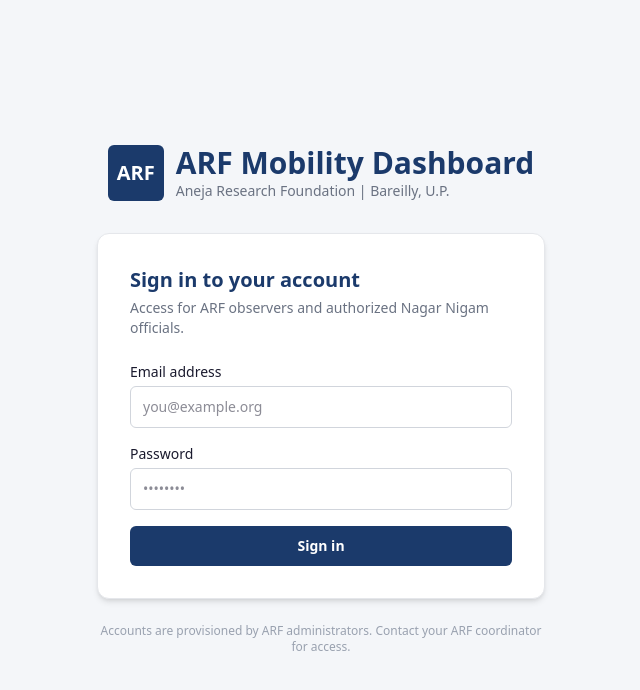
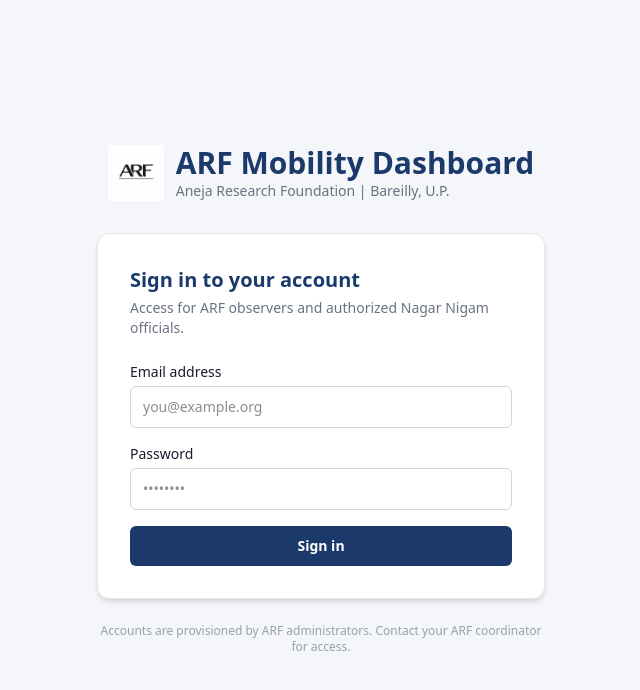
Before and after one commit to singhchanpreet802-source/arf-mobility-dashboard, a React (Vite) app: page /login in a window 1280 px wide. Shown: the top 690 px of the page, without its empty margins (319-959 px from the left). Built offline with nearby package versions, Linux system fonts and the light colour scheme; no server answers.

Commit message:
Add ARF logo image

```diff
--- a/src/components/Logo.jsx
+++ b/src/components/Logo.jsx
@@ -1,15 +1,17 @@
 export default function Logo({ size = 'md' }) {
   const sizes = {
-    sm: { box: 'w-8 h-8 text-sm', name: 'text-base', tag: 'text-[10px]' },
-    md: { box: 'w-10 h-10 text-base', name: 'text-xl', tag: 'text-xs' },
-    lg: { box: 'w-14 h-14 text-xl', name: 'text-3xl', tag: 'text-sm' },
+    sm: { img: 'w-8 h-8', name: 'text-base', tag: 'text-[10px]' },
+    md: { img: 'w-10 h-10', name: 'text-xl', tag: 'text-xs' },
+    lg: { img: 'w-14 h-14', name: 'text-3xl', tag: 'text-sm' },
   }[size];
 
   return (
     <div className="flex items-center gap-3">
-      <div className={`${sizes.box} rounded-md bg-arf-navy text-white font-bold flex items-center justify-center`}>
-        ARF
-      </div>
+      <img
+        src="/arf-logo.png"
+        alt="ARF Logo"
+        className={`${sizes.img} object-contain`}
+      />
       <div className="text-left leading-tight">
         <div className={`${sizes.name} font-bold text-arf-navy`}>ARF Mobility Dashboard</div>
         <div className={`${sizes.tag} text-gray-500`}>Aneja Research Foundation | Bareilly, U.P.</div>
```
Also changed, not shown: public/arf-logo.png (added).
